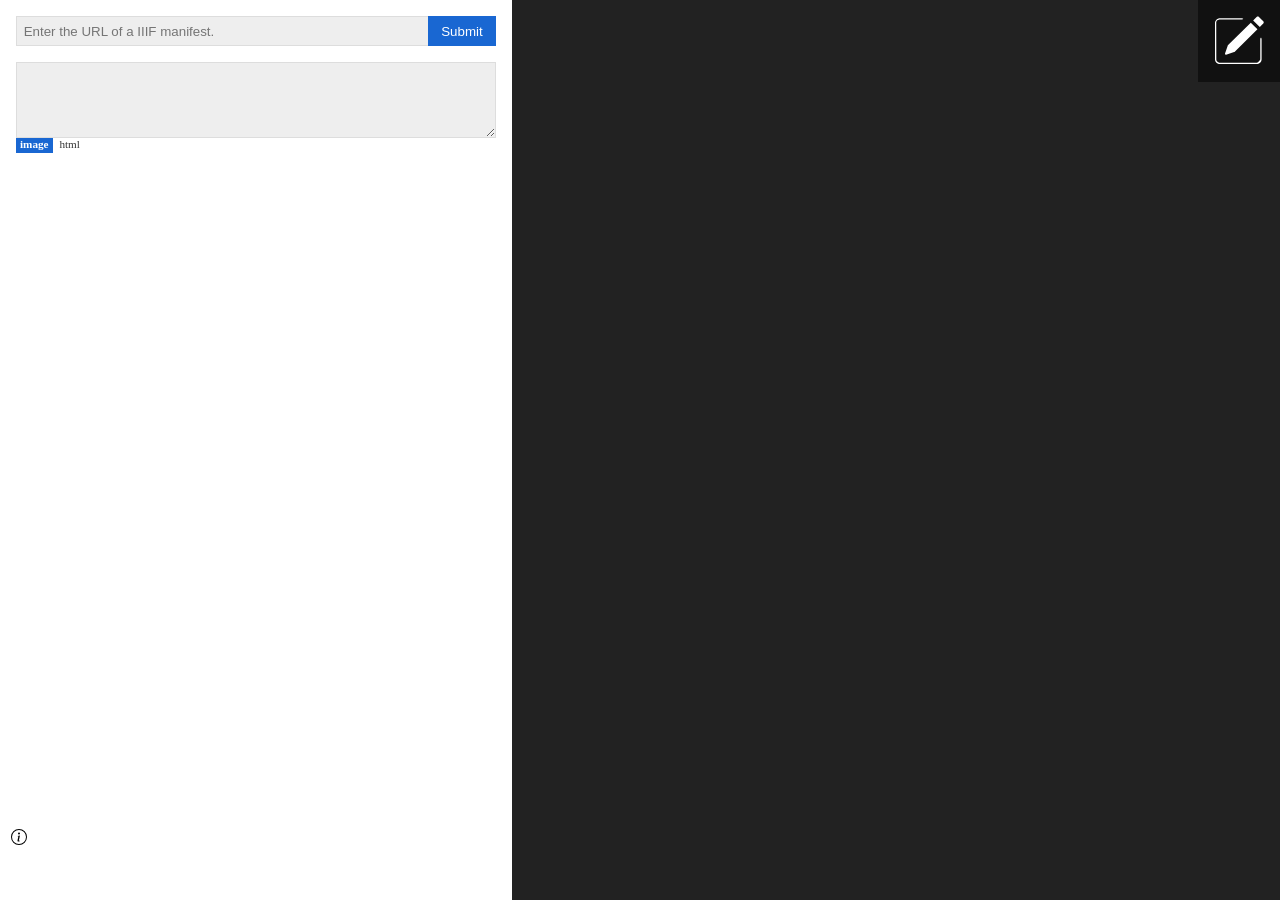
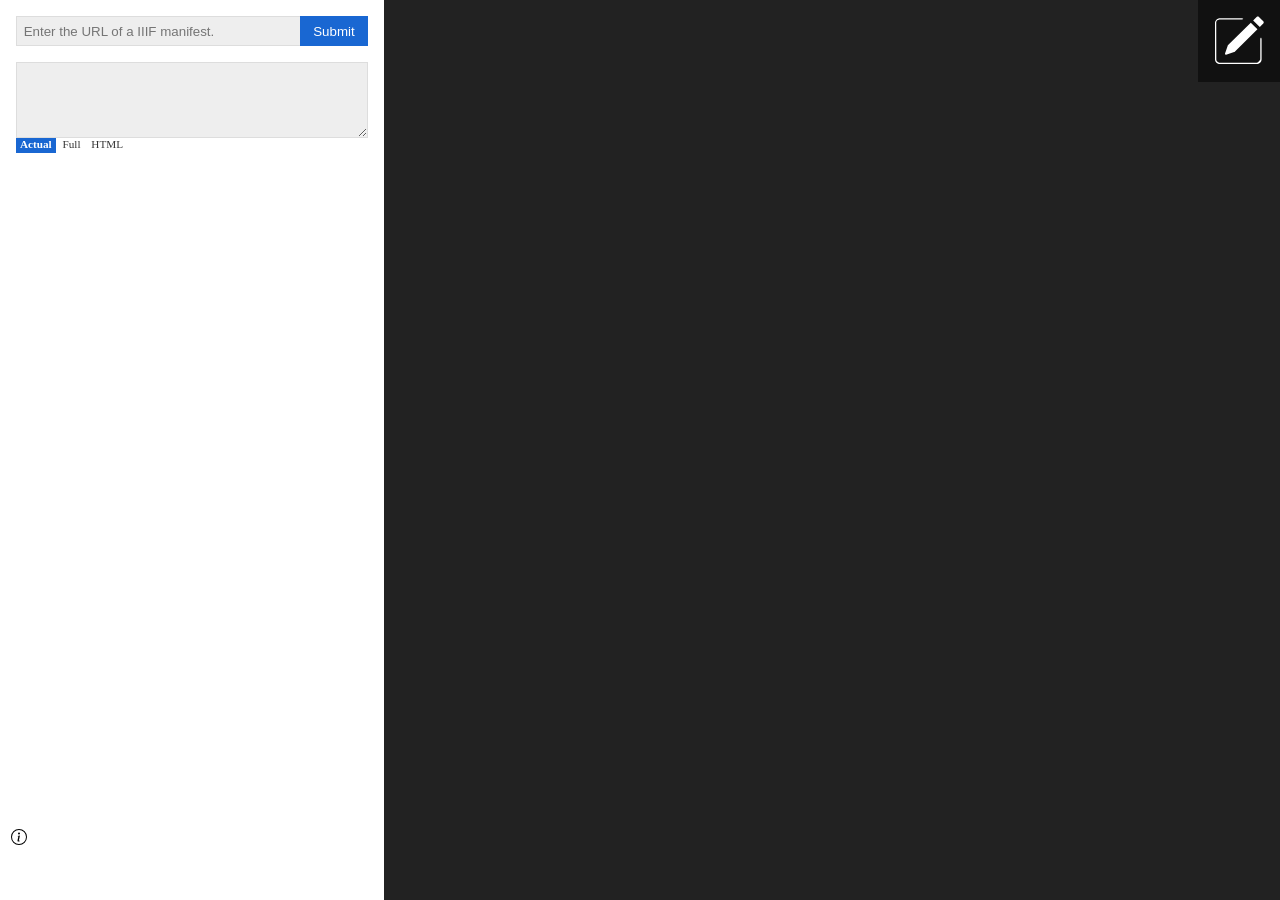
Before and after one commit to McGrawCenter/croppingtool, a Jekyll site: the page built from index.md, in a window 1280 px wide. Built offline with Jekyll 4.4.1, drawn with Linux system fonts in a browser that asks for light colours.

Commit message:
many fixes

```diff
--- a/_layouts/default.html
+++ b/_layouts/default.html
@@ -31,7 +31,9 @@
     </div>
 -->
     <div id="preview" class=''>
-      <div class="preview-hide">^</div>
+      <div class="preview-hide"><svg xmlns="http://www.w3.org/2000/svg" width="16" height="16" fill="currentColor" class="bi bi-caret-up-fill" viewBox="0 0 16 16">
+  <path d="m7.247 4.86-4.796 5.481c-.566.647-.106 1.659.753 1.659h9.592a1 1 0 0 0 .753-1.659l-4.796-5.48a1 1 0 0 0-1.506 0z"/>
+</svg></div>
       <div class="preview-tray"></div>
     </div>
 
@@ -62,11 +64,15 @@
 	  <p id="mode" style="margin-top:0px;">
 	     <label for="image">
 	       <input id='image' name='mode' type='radio' value='1' checked='checked'/>
-	       <span>image</span>
+	       <span>Actual</span>
+	     </label>
+	     <label for="full">
+	       <input id='full' name='mode' type='radio' value='1'/>
+	       <span>Full</span>
 	     </label>
 	     <label for="html">
 	       <input id='html' name='mode' type='radio' value='1'/>
-	       <span>html</span>
+	       <span>HTML</span>
 	     </label>
 	  </p>
 
--- a/assets/css/style.css
+++ b/assets/css/style.css
@@ -25,8 +25,8 @@
 }
 
 @media (min-width:400px) {
-  .left-col { width:40%; }
-  .right-col {  width:60%; }
+  .left-col { width:30%; }
+  .right-col {  width:70%; }
 }
 
 
@@ -41,7 +41,7 @@
 .gallery-item {
   border:solid 1px #EEE;
   display:inline-block;
-  width:12%;
+  width:19%;
   padding:1%;
   margin:1%;
   cursor:pointer;
@@ -52,7 +52,7 @@
 }
 
 .gallery-item img { width:100%; }
-
+.gallery-item-active { border:2px solid red; }
 .active-item { border-bottom:2px solid red; }
 
 
@@ -165,9 +165,14 @@
   top: 0px;
   color: white;
   font-size: 2em;
-  padding: 0.3em;
   cursor:pointer;
+  padding: 0.3em 0.7em;
 }
+.preview-hide svg.shown{
+  tranform:rotate(180deg);
+}
+
+
 .preview-tray {
   display:flex;
   overflow-x:scroll;
--- a/assets/js/pucropper.js
+++ b/assets/js/pucropper.js
@@ -1,8 +1,13 @@
 
+  // each manifest loaded will be stored in an array item
+  var manifests = [];
 
   var version = 2;
   var images = [];
-  var metadata = {};
+  var label = "";
+  var metadata = [];
+
+
 
 
 
@@ -21,6 +26,7 @@
                   return response.json();
           })
           .then(data => {
+            // version 2
             if ("@type" in data) {
 
                 if (data["@type"] == 'sc:Collection') {
@@ -38,6 +44,7 @@
 		   console.log( 'Manifest Format Error', 'The JSON for this Manifest doesnt look like a Manifest. It should have either a @type of sc:Manifest but has a type of: ' + data["@type"]);
                 }
             }
+            // version 3
             else if ("type" in data) {
                 if (data["type"] != 'Manifest') {
                     console.log( 'Manifest Format Error', 'The JSON for this Manifest doesnt look like a Manifest. It should have either a type of Manifest but has a type of: ' + data["type"]);
@@ -48,6 +55,7 @@
             } else {
                 console.log( 'Manifest Format Error', 'The JSON for this Manifest doesnt look like a Manifest. It should have either a @type or type value of Manifest');
             }
+
 
           })
           .catch(error => {
@@ -72,14 +80,6 @@
   *************************************/
   function parsev2 (manifest) {
 
-  /*
-      label = getLabel(manifest);
-      jQuery(".modal-content").empty();
-      jQuery(".modal-content").html(label);
-      metadata = parseMetadata(manifest.metadata);
-      jQuery(".modal-content").empty();
-      jQuery(".modal-content").html(label);
-   */
 
       if(manifest.label && Array.isArray(manifest.label)) {
          var label = manifest.label[0];
@@ -87,6 +87,9 @@
       else if(typeof manifest.label != 'undefined' && typeof manifest.label === "string") {
          var label = manifest.label;
       }
+      parseMetadata(manifest);
+
+      console.log(label);
 
       // thumbnail
 
@@ -145,6 +148,10 @@
       else {
 
       }
+      // metadata
+      parseMetadata(manifest);
+
+      console.log(label);
 
       // thumbnail
       if(manifest.thumbnail && typeof manifest.thumbnail === 'object') {  var thumbnail = manifest.thumbnail[0].id; }
@@ -217,6 +224,11 @@
   }
 
 
+
+
+
+
+
   function getLabel(manifest) {
     if(typeof manifest.label === "object") { return manifest.label[0]; }
     else if(typeof manifest.label === "array") { return manifest.label[0]; }
@@ -225,15 +237,19 @@
   }
 
 
-  function parseMetadata(metadata) {
-    var str = "";
-    jQuery.each(metadata, function(i,v){
-      if(typeof v === "object") {
-        var label = v.label;
-        var value = v.value[0];
-        str += v.value[0];
-      }
-      else { console.log('other'); }
-      return str;
+
+
+
+  function parseMetadata(manifest) {
+
+    // first get the label
+    if(typeof manifest.label === "object") { label = manifest.label.toString(); }
+    else if(typeof manifest.label === "array") { label = manifest.label[0]; }
+    else if(typeof manifest.label === "string") { label = manifest.label; }
+
+    // then get the metadata
+    jQuery.each(manifest.metadata, function(i,v){
+	//metadata[v.label.none.toString()] = v.value.none.toString();
     });
+
   }
--- a/assets/js/script.js
+++ b/assets/js/script.js
@@ -11,20 +11,21 @@
   	//var minThumbWidth = 500;
 
 
-       var h = jQuery(window).height();
-       jQuery("#viewer").css("height", h);
-
-
+  	// adjust the height of the gallery to the size of the screen
+	var h = jQuery(window).height();
+	jQuery("#viewer").css("height", h);
        var e1 = jQuery(".url-element").height();
        var e2 = jQuery(".output-element").height();
-
 
        jQuery("#gallery").css("max-height",(h-190));
        jQuery( window ).resize(function() {
 	  jQuery("#viewer").css("height",jQuery(window).height());
        });
 
-	// init OSD
+
+
+
+	// initialize OSD
 	var viewer = OpenSeadragon({
 	    id: "viewer",
 	    prefixUrl: "assets/js/openseadragon/images/",
@@ -41,14 +42,24 @@
 	jQuery(document).on("click",".gallery-item",function(e){
 
 	  // highlight this gallery item
-	  jQuery(".gallery-item").removeClass('active-item');
-	  jQuery(this).addClass('active-item');
+	  jQuery(".gallery-item").removeClass('gallery-item-active');
+	  jQuery(this).addClass('gallery-item-active');
+
+	  jQuery(".preview-item").removeClass('active-item');
 
 	  jQuery("#crop").removeClass("activated");
 	  selectionMode = false;
 	  viewer.setMouseNavEnabled(true);
 
+
 	  current_image = jQuery(this).attr('data-service');
+
+	  // i had orignally populate the output textarea with the full url when one clicked on the gallery item
+	  //var full_size = current_image+"/full/1200,/0/default.jpg";
+	  //jQuery("#output").val(full_size);
+
+	  jQuery("#image").prop("checked", true);
+
 	  var url = current_image+"/info.json";
 	  jQuery.get(url, function(data){
 	    viewer.open(data);
@@ -132,6 +143,7 @@
 		viewer.updateOverlay(drag.overlayElement, location);
 
 		crop_url = current_image+"/"+p[0]+","+p[1]+","+p[2]+","+p[3]+"/"+overlayHeight+",/0/default.jpg";
+		uncropped_url = current_image+"/"+p[0]+","+p[1]+","+p[2]+","+p[3]+"/full/0/default.jpg"
 
 		jQuery("#output").val(crop_url);
 		jQuery("#copy").show();
@@ -144,14 +156,16 @@
 		    manifest_url = jQuery("#url").val();
 		    var img_html = "<img src='"+crop_url+"' data-manifest='"+manifest_url+"'/>";
 
+
 		    jQuery("#preview").find('.preview-tray').prepend("<div class='preview-item' data-num='"+selections.length+"'>\
 		    <a href='#' class='selectcrop'>"+img_html+"</a>\
 		    <span class='preview-item-tools'>\
-		    <a href='"+crop_url+"' target='_blank'><img src='assets/images/external-white.svg' height='12'/></a>\
-		    <a href='#' class='preview-item-close'>&times;</a></span></div>");
+		    <a href='#'><img src='assets/images/info-circle-white.svg' height='15'/></a>\
+		    <a href='"+crop_url+"' target='_blank'><img src='assets/images/external-white.svg' height='15'/></a>\
+		    <a href='#' class='preview-item-close'><img src='assets/images/x-white.svg' height='15'/></a></span></div>");
 		    jQuery("#preview").addClass('shown').show();
 
-		    selections.push({"image":crop_url,"html":img_html});
+		    selections.push({"image":crop_url,"html":img_html, "full":uncropped_url });
 
 		    jQuery("#crop").removeClass("activated");
 		    selectionMode = false;
@@ -169,18 +183,6 @@
 
 
 
-
-	// this is here to prevent a new preview thumbnail
-	// from being created when the user turns off the
-	// cropping tool by clicking the icon
-	/*
-	function existsInPreview(crop_url) {
-	  if(selections.indexOf(crop_url) != -1) {
-	     return true;
-	  }
-	  else { return false; }
-	}
-	*/
 
   	// activate or de-activate crop mode
 
@@ -242,9 +244,13 @@
 	// show / hide preview bar
 
 	jQuery(".preview-hide").click(function() {
-	  if(jQuery("#preview").hasClass('shown')) { jQuery("#preview").removeClass('shown'); }
+	  if(jQuery("#preview").hasClass('shown')) {
+	     jQuery("#preview").removeClass('shown');
+	     jQuery(".preview-hide svg").removeClass('shown');
+	   }
 	  else {
 	    jQuery("#preview").addClass('shown');
+	    jQuery(".preview-hide svg").addClass('shown');
 	  }
 	});
 
@@ -263,14 +269,6 @@
 	  jQuery("#output").attr('data-current',num);
 	});
 
-	/*
-	jQuery(document).on("mouseover",".preview-item",function(e){
-	  var num = jQuery(this).attr('data-num');
-	  var mode = jQuery("#output").attr('data-mode');
-	  jQuery("#output").val(selections[num][mode]);
-	  jQuery("#output").attr('data-current',num);
-	});
-	*/
 
 
 
@@ -278,13 +276,30 @@
 	jQuery("#html").click(function(e){
 	  var current = jQuery("#output").attr('data-current');
 	  jQuery("#output").attr('data-mode','html');
-	  jQuery("#output").val(selections[current].html);
+	  if(typeof(selections) != 'undefined') {
+	    jQuery("#output").val(selections[current].html);
+	  }
 	});
+
+
+	jQuery("#full").click(function(e){
+	  var current = jQuery("#output").attr('data-current');
+	  jQuery("#output").attr('data-mode','full');
+	  if(typeof(selections) != 'undefined') {
+	    jQuery("#output").val(selections[current].full);
+	    console.log(selections);
+	  }
+	});
+
+
 
 	jQuery("#image").click(function(e){
 	  var current = jQuery("#output").attr('data-current');
 	  jQuery("#output").attr('data-mode','image');
-	  jQuery("#output").val(selections[current].image);
+	  if(typeof(selections) !== 'undefined') {
+	    jQuery("#output").val(selections[current].image);
+	    console.log(selections);
+	  }
 	});
 
 
```
Also changed, not shown: assets/images/info-circle-white.svg (added), assets/images/x-white.svg (added), assets/images/x.svg (added).
